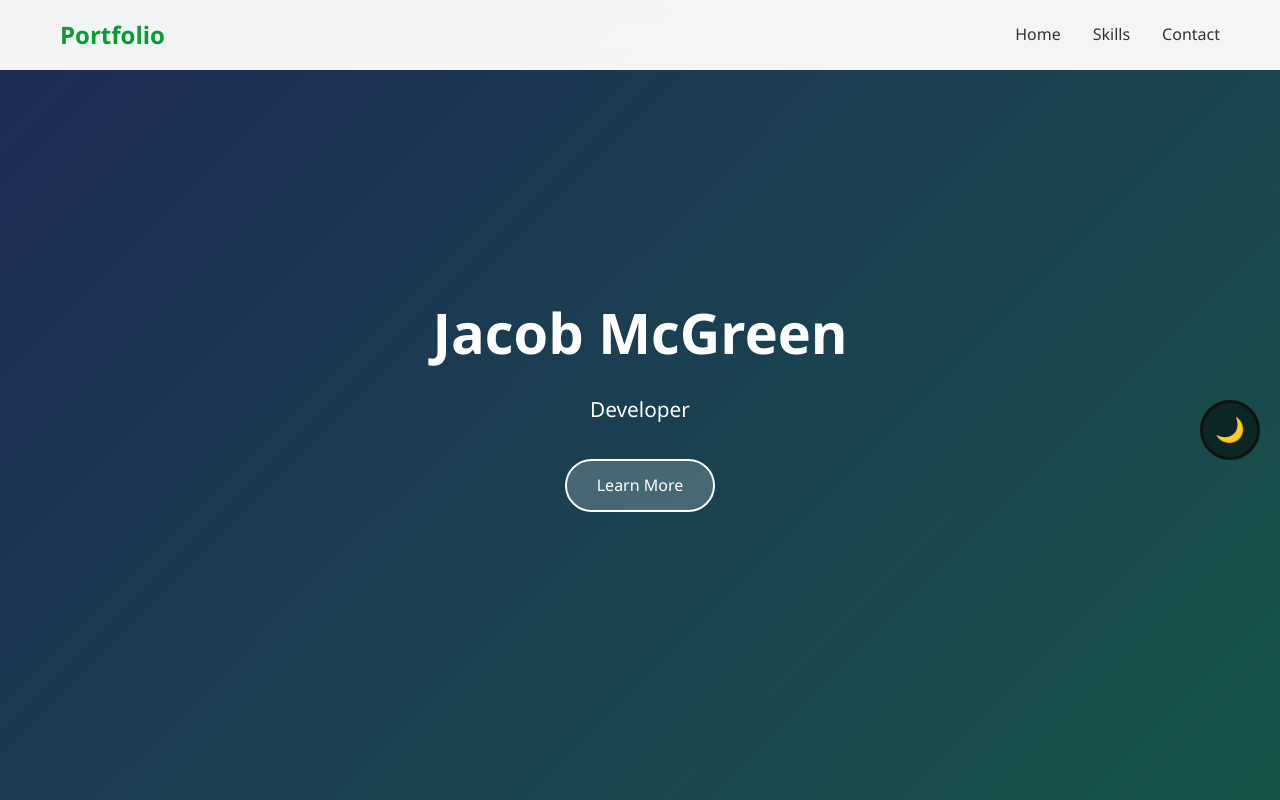
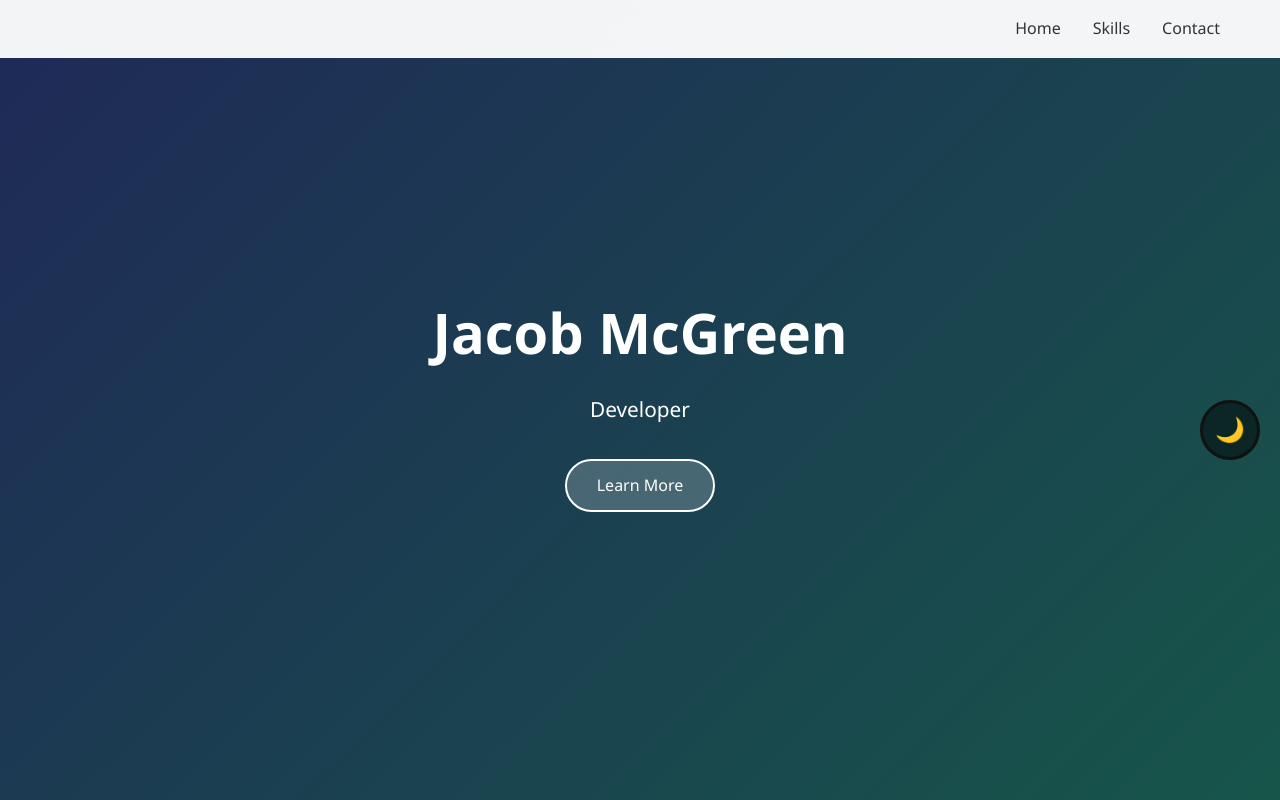
Before and after one commit to jacobmcgreen/personalportfolio, a plain HTML site: page index.html in a window 1280 px wide. Shown: the top 800 px of the page. Drawn offline with Linux system fonts and the light colour scheme.

Commit message:
Update index.html

```diff
--- a/index.html
+++ b/index.html
@@ -13,7 +13,7 @@
     <nav>
         <div class="container">
             <div class="nav-container">
-                <div class="logo">Portfolio</div>
+                <div class="logo"></div>
                 <ul class="nav-links">
                     <li><a href="#home">Home</a></li>
                     <!-- <li><a href="#about">About</a></li> -->
```
